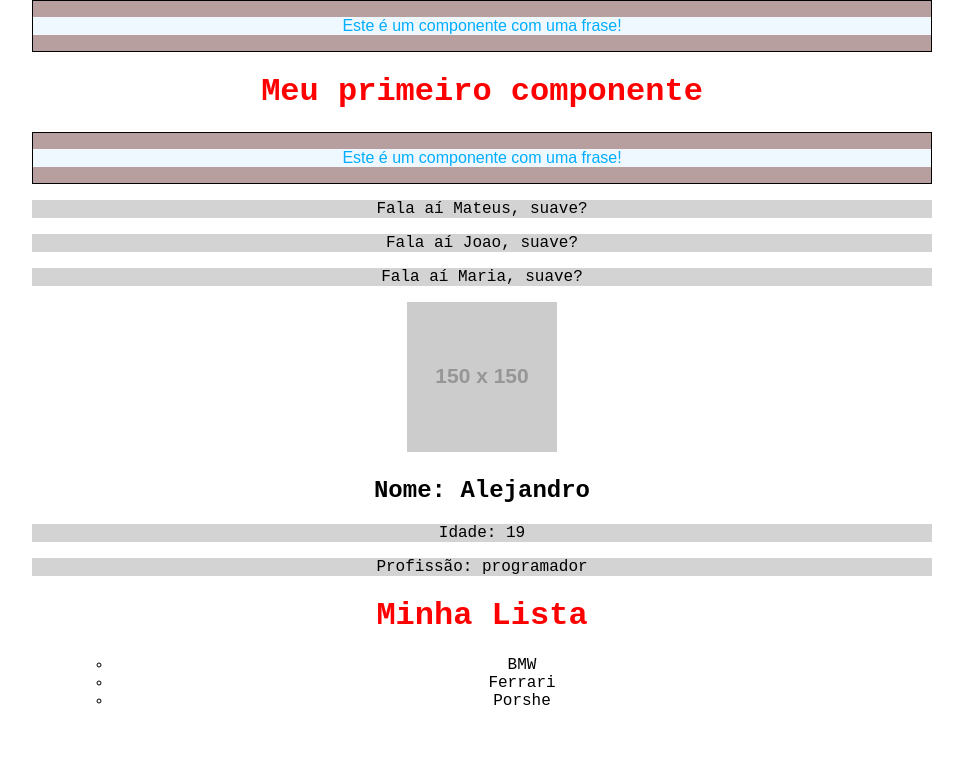
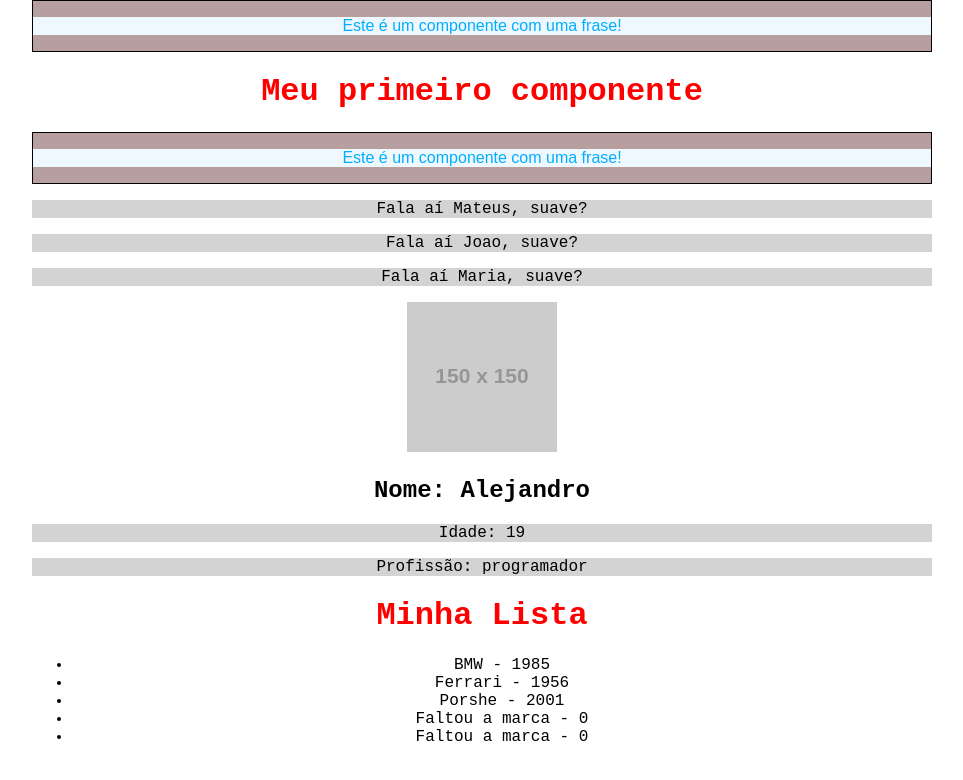
Before and after one commit to alejandrofonsecac/react, a React (Create React App) app in the folder meu-projeto/: page / in a window 1280 px wide. Shown: the top 780 px of the page, without its empty margins (158-1121 px from the left). Built offline with nearby package versions, Linux system fonts and the light colour scheme.

Commit message:
declarando types da props
Descobri tambem que nao se usa mais default props

```diff
--- a/meu-projeto/src/components/Item.js
+++ b/meu-projeto/src/components/Item.js
@@ -1,11 +1,13 @@
-function Item(props){
-    return (
-        <>
-            <ul>
-                <li>{props.marca}</li>
-            </ul>
-        </>
-    )
+import PropTypes from 'prop-types'
+
+function Item({ marca = "Faltou a marca", lancamento = 0 }) {
+    return <li>{marca} - {lancamento}</li>;
+}
+//Esse é o jeito certo de se fazer defaulProps hoje em dia, propTypes ACHO q parou de ser usado com a popularidade de TypeScript
+
+Item.propTypes= {
+    marca: PropTypes.string.isRequired,
+    lancamento: PropTypes.number.isRequired,
 }
 
 export default Item
--- a/meu-projeto/src/components/List.js
+++ b/meu-projeto/src/components/List.js
@@ -5,9 +5,11 @@ function List(){
         <>
             <h1>Minha Lista</h1>
             <ul>
-                <Item marca='BMW'/>
-                <Item marca='Ferrari'/>
-                <Item marca='Porshe'/>
+                <Item marca='BMW' lancamento={1985}/>
+                <Item marca='Ferrari' lancamento={1956}/>
+                <Item marca='Porshe' lancamento={2001}/>
+                <Item />
+                <Item />
             </ul>
         </>
     )
```
